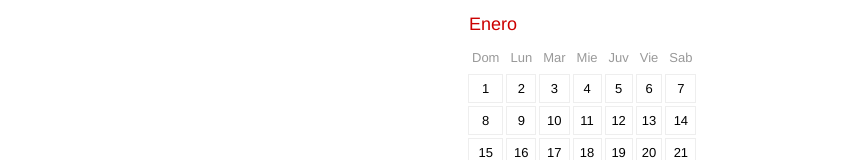
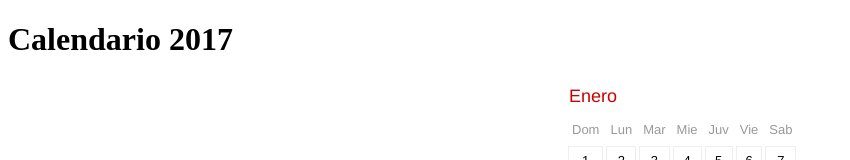
Before and after one commit to Verack/calendario-curso, a plain HTML site: page Index.html in a window 1280 px wide. Shown: the top 160 px of the page, without its empty margins (0-850 px from the left). Drawn offline with Linux system fonts and the light colour scheme.

Commit message:
añade encabezado

```diff
--- a/Index.html
+++ b/Index.html
@@ -7,6 +7,6 @@
 	<link rel="stylesheet" type="text/css" href="styles.css">
 </head>
 <body>
-
+	<h1>Calendario 2017</h1>
 </body>
 </html>
```
